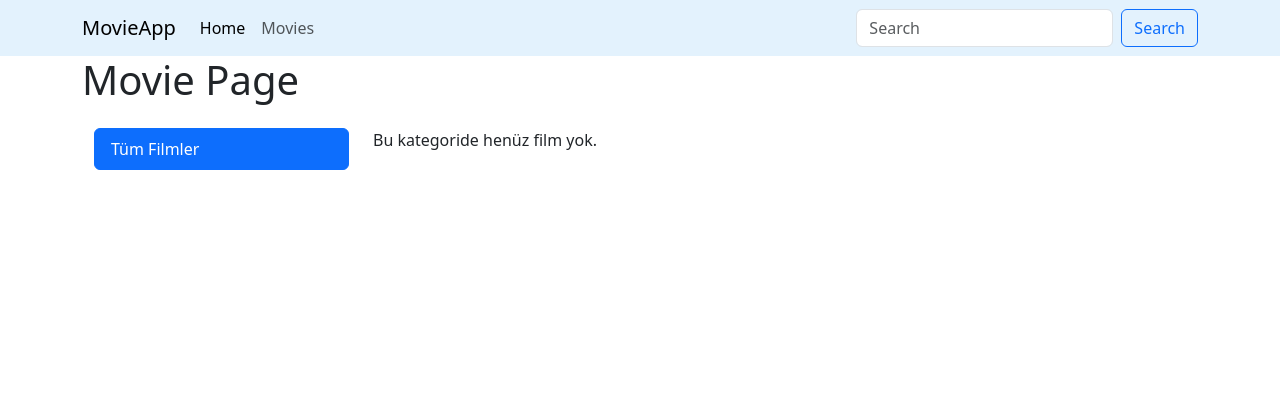
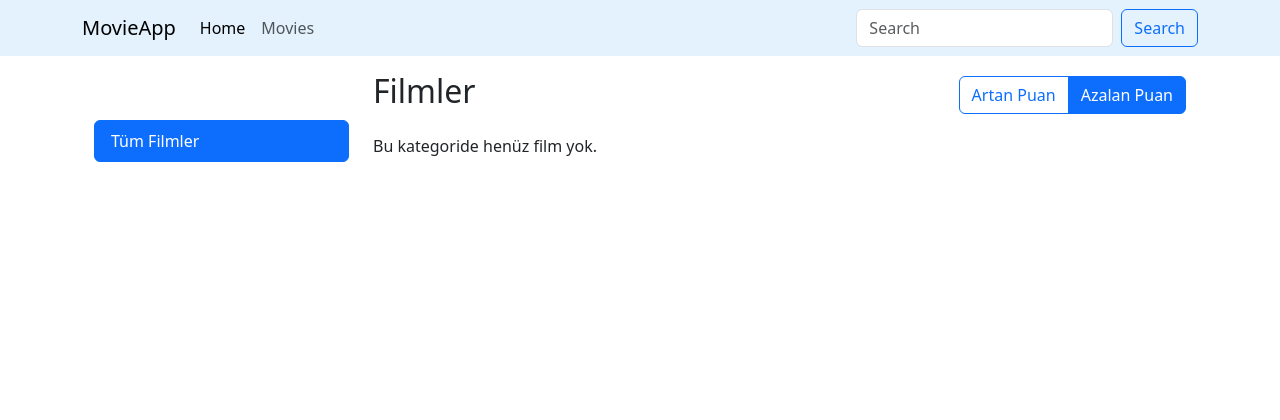
Before and after one commit to HarunOktayB/movieDjango, a Django app: page /movies in a window 1280 px wide. Shown: the top 420 px of the page. Run offline with Django 5.2, Linux system fonts and the light colour scheme; data that the repository does not hold is empty.

Commit message:
added sorting functionality

```diff
--- a/apps/movies/templates/movies/movieList.html
+++ b/apps/movies/templates/movies/movieList.html
@@ -1,7 +1,7 @@
 <div class="list-group">
     <div class="container mt-3">
         <div class="row">
-            <div class="col-3">
+            <div class="col-3 mt-5">
                 <div class="list-group">
                     <!-- Tüm Filmler Butonu -->
                     <a href="{% url 'movies' %}" class="list-group-item list-group-item-action {% if not secilen_kategori %}active{% endif %}">
@@ -17,7 +17,19 @@
                 </div>
             </div>
             <div class="col-9">
-                <div class="row mb-3">
+                <div class="d-flex justify-content-between align-items-center mb-3">
+                    <h2>Filmler</h2>
+                    <div class="btn-group">
+                        <a href="?sort=increasing" class="btn btn-outline-primary {% if current_sort == 'increasing' %}active{% endif %}">
+                            <i class="bi bi-sort-up"></i> Artan Puan
+                        </a>
+                        <a href="?sort=decreasing" class="btn btn-outline-primary {% if current_sort == 'decreasing' %}active{% endif %}">
+                            <i class="bi bi-sort-down"></i> Azalan Puan
+                        </a>
+                    </div>
+                </div>
+
+                <div class="row">
                     {% for f in filmler %}
                         <div class="col-4">
                             {% include 'movies/partials/movieCard.html' %}
--- a/apps/movies/templates/movies/movies.html
+++ b/apps/movies/templates/movies/movies.html
@@ -1,7 +1,6 @@
 {% extends 'base.html' %}
 {% load static %}
 {% block content %}
-    <h1>Movie Page</h1>
 
     {% include 'movies/movieList.html' %}
 
--- a/apps/movies/templates/movies/partials/carousel.html
+++ b/apps/movies/templates/movies/partials/carousel.html
@@ -1,5 +1,5 @@
 <!-- Bootstrap Carousel -->
-<div id="carouselExampleDark" class="carousel carousel-dark slide" data-bs-ride="carousel">
+<div id="carouselExampleDark" class="carousel carousel-dark slide mt-3" data-bs-ride="carousel">
     <div class="carousel-indicators">
         {% for f in filmler %}
             <button type="button" data-bs-target="#carouselExampleDark" data-bs-slide-to="{{ forloop.counter0 }}"
--- a/apps/movies/views.py
+++ b/apps/movies/views.py
@@ -1,10 +1,6 @@
 from django.shortcuts import render
-from . models import Category, Movie
+from .models import Category, Movie
 
-# kullanıcıya gösterilecek olan veriler burada organize edilir.
-# eğer bir veritabanı işlemi yapılacaksa burada yapılır.
-# bu basit bir proje olduğu için class tabanlı view yapısını kullanmadık.
-# view fonksiyonları işimizi görmüş oldu.
 def home(request):
     data = {
         "kategoriler": Category.objects.all(),
@@ -13,14 +9,21 @@ def home(request):
     return render(request, "movies/index.html", data)
 
 def movies(request):
-    data= {
+    sort_order = request.GET.get('sort', 'decreasing')  # Varsayılan: decreasing
+    if sort_order == 'increasing':
+        filmler = Movie.objects.all().order_by('puan')  # Küçükten büyüğe
+    else:
+        filmler = Movie.objects.all().order_by('-puan')  # Büyükten küçüğe
+
+    data = {
         "kategoriler": Category.objects.all(),
-        "filmler": Movie.objects.all()
+        "filmler": filmler,
+        "current_sort": sort_order
     }
     return render(request, "movies/movies.html", data)
 
 def movie_details(request, id):
-    data= {
+    data = {
         "id": Movie.objects.get(id=id),
         "kategoriler": Category.objects.all(),
         "filmler": Movie.objects.all()
@@ -28,13 +31,18 @@ def movie_details(request, id):
     return render(request, "movies/details.html", data)
 
 def category_movies(request, id):
-    kategori = Category.objects.get(id=id)  # Seçilen kategoriyi al
-    filmler = Movie.objects.filter(category=kategori)  # O kategoriye ait filmleri al
+    kategori = Category.objects.get(id=id)  # Seçilen kategori
+    sort_order = request.GET.get('sort', 'decreasing')  # Varsayılan: decreasing
+    if sort_order == 'increasing':
+        filmler = Movie.objects.filter(category=kategori).order_by('puan')  # Küçükten büyüğe
+    else:
+        filmler = Movie.objects.filter(category=kategori).order_by('-puan')  # Büyükten küçüğe
 
     data = {
         "secilen_kategori": kategori,
         "kategoriler": Category.objects.all(),
-        "filmler": filmler
+        "filmler": filmler,
+        "current_sort": sort_order
     }
 
     return render(request, "movies/movies.html", data)
--- a/static/css/myStyle.css
+++ b/static/css/myStyle.css
@@ -14,3 +14,7 @@ html, body {
     padding: 10px;
     text-align: center;
 }
+
+.mt-6 {
+    margin-top: 4.5rem !important; /* Bootstrap'in mt-5 değeri 3rem, mt-6 için 4.5rem kullanabiliriz */
+}
```
